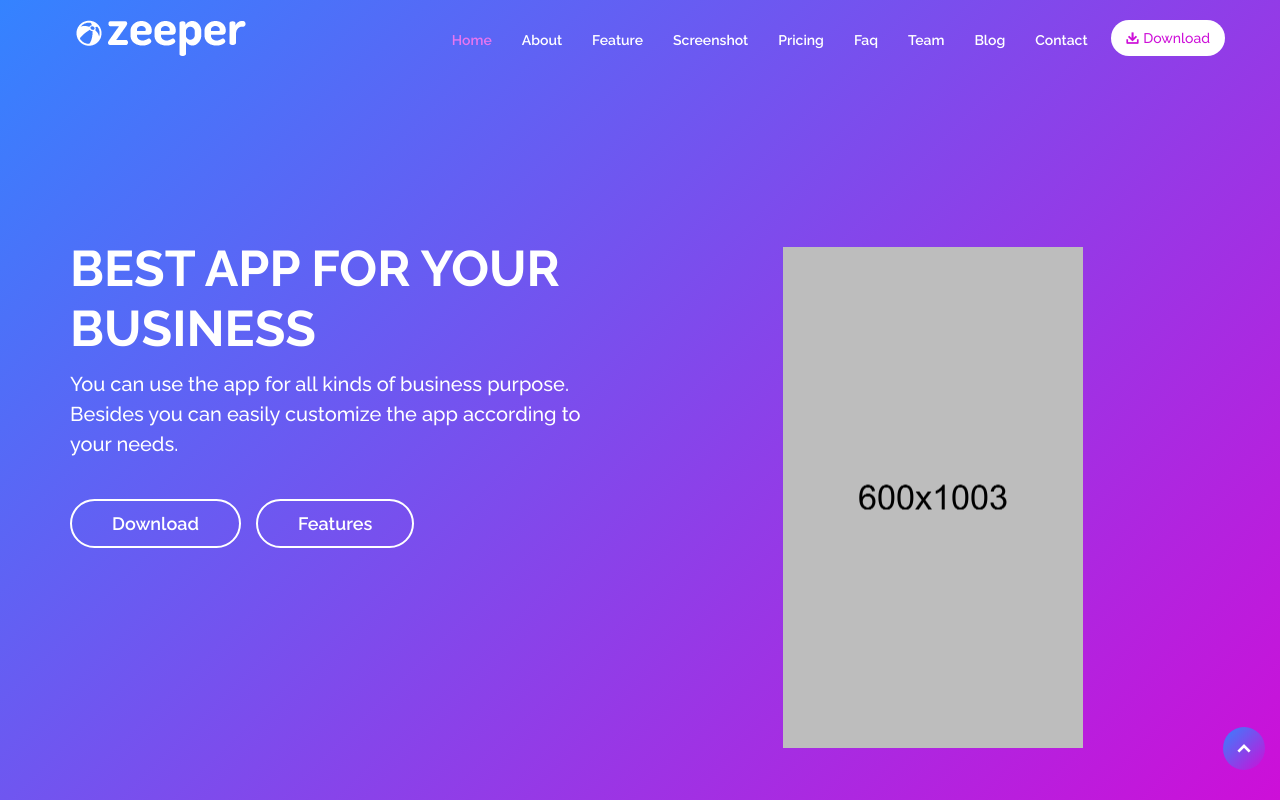
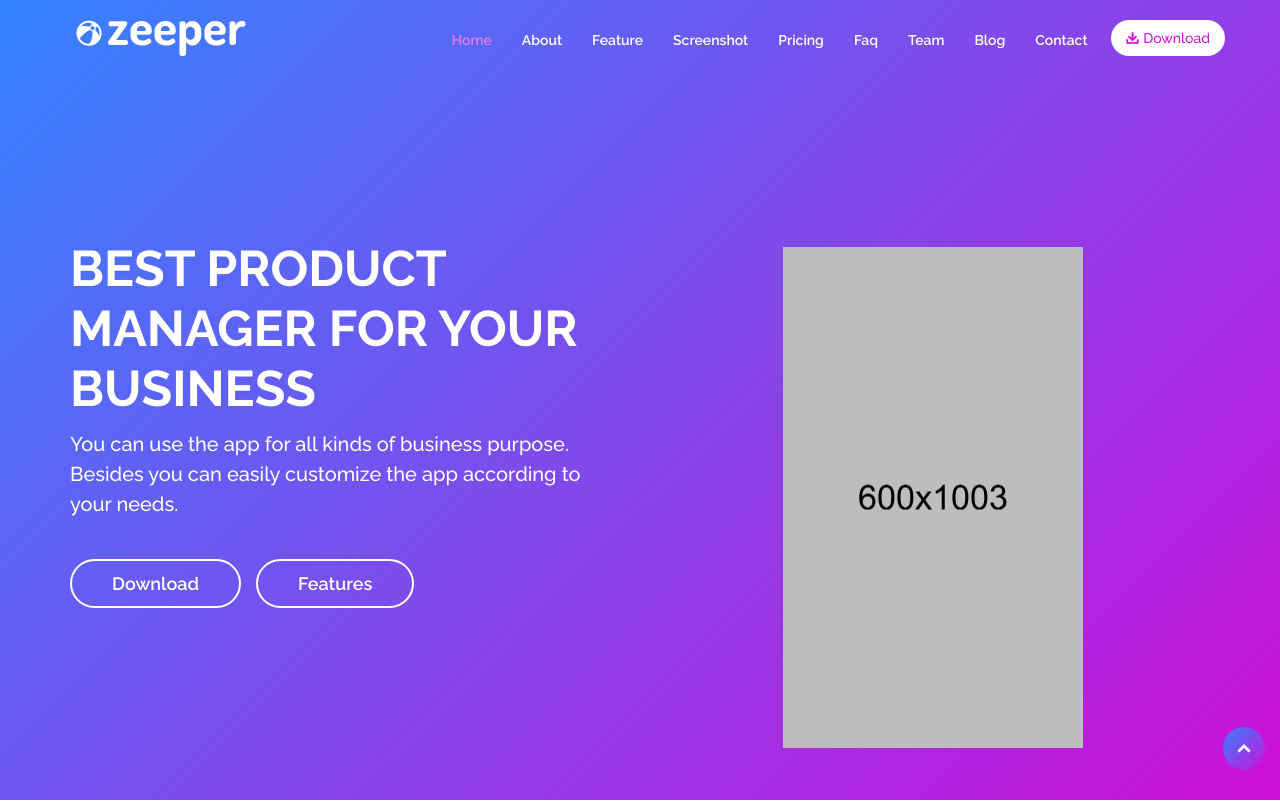
Before and after one commit to germweapon/Bootstrap-test, a PHP site: page / in a window 1280 px wide. Shown: the top 807 px of the page. Run offline with PHP 8.4, Linux system fonts and the light colour scheme; some libraries are stand-ins or nearby versions; some web fonts are replaced.

Commit message:
테스트 변경

```diff
--- a/index.php
+++ b/index.php
@@ -104,7 +104,7 @@
                     <!--Start Banner Caption-->
                     <div class="col-md-6">
                         <div class="caption-content">
-                            <h1 class="font-700 color-white text-uppercase wow fadeInUp" data-wow-delay="0.1s">Best App For Your Business</h1>
+                            <h1 class="font-700 color-white text-uppercase wow fadeInUp" data-wow-delay="0.1s">Best Product Manager For Your Business</h1>
                             <p class="color-white wow fadeInUp" data-wow-delay="0.2s">You can use the app for all kinds of business purpose. Besides you can easily customize the app according to your needs.</p>
                             <div class="caption-btn wow fadeInUp" data-wow-delay="0.3s">
                                 <a class="font-600" href="#app-download">Download</a><a class="font-600" href="#features">Features</a>
```
